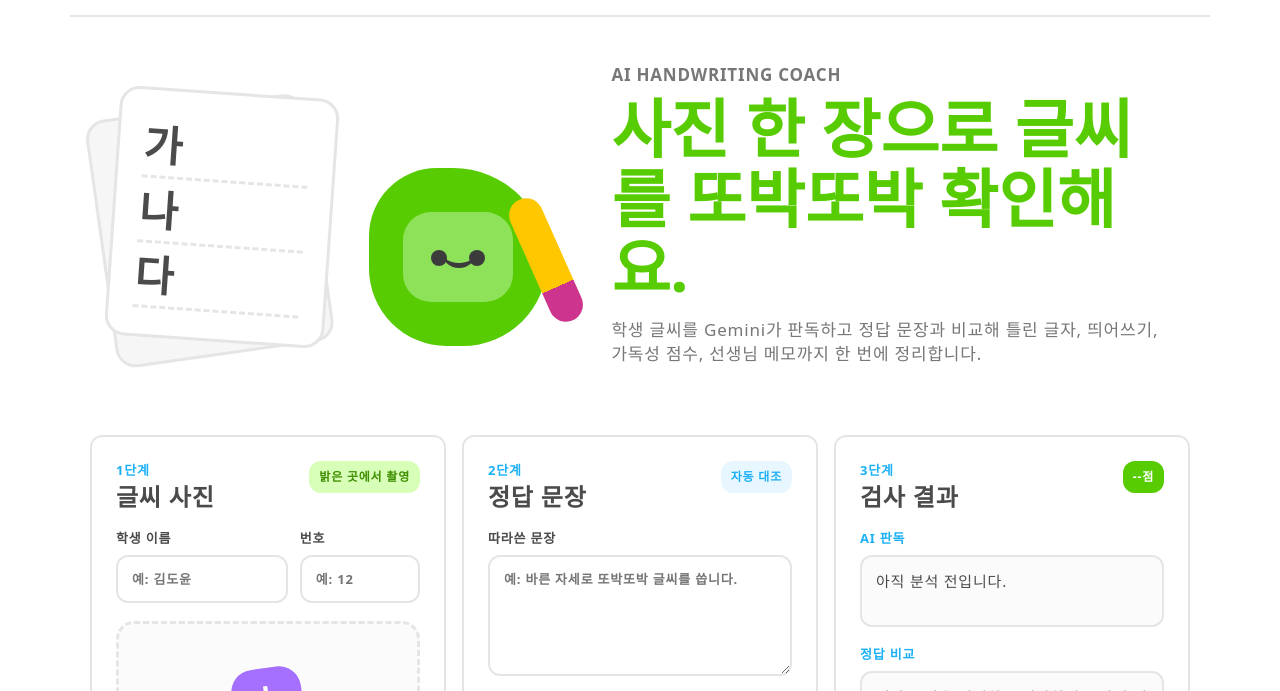
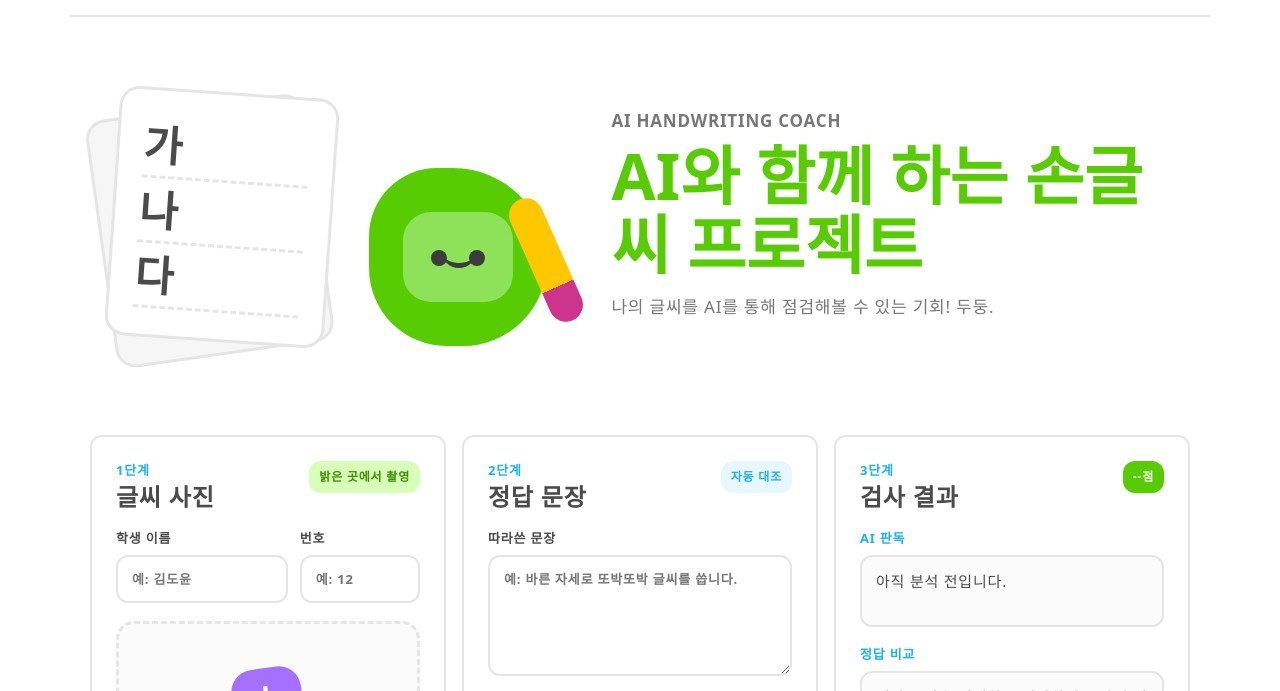
Before and after one commit to sandralynn0sch-design/6020test, a plain HTML site: page index.html in a window 1280 px wide. Shown: the part 66-757 px from the top of the page. Drawn offline with Linux system fonts and the light colour scheme.

Commit message:
Update index.html

```diff
--- a/index.html
+++ b/index.html
@@ -41,8 +41,8 @@
         </div>
         <div class="hero-copy">
           <p class="eyebrow">AI handwriting coach</p>
-          <h1 id="hero-title">사진 한 장으로 글씨를 또박또박 확인해요.</h1>
-          <p>학생 글씨를 Gemini가 판독하고 정답 문장과 비교해 틀린 글자, 띄어쓰기, 가독성 점수, 선생님 메모까지 한 번에 정리합니다.</p>
+          <h1 id="hero-title">AI와 함께 하는 손글씨 프로젝트</h1>
+          <p>나의 글씨를 AI를 통해 점검해볼 수 있는 기회! 두둥.</p>
         </div>
       </section>
 
```
